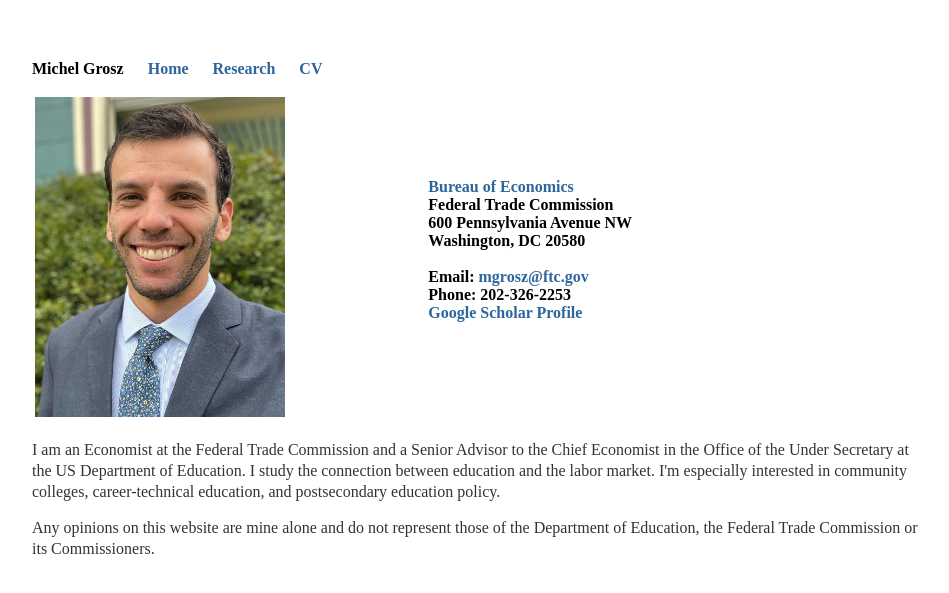
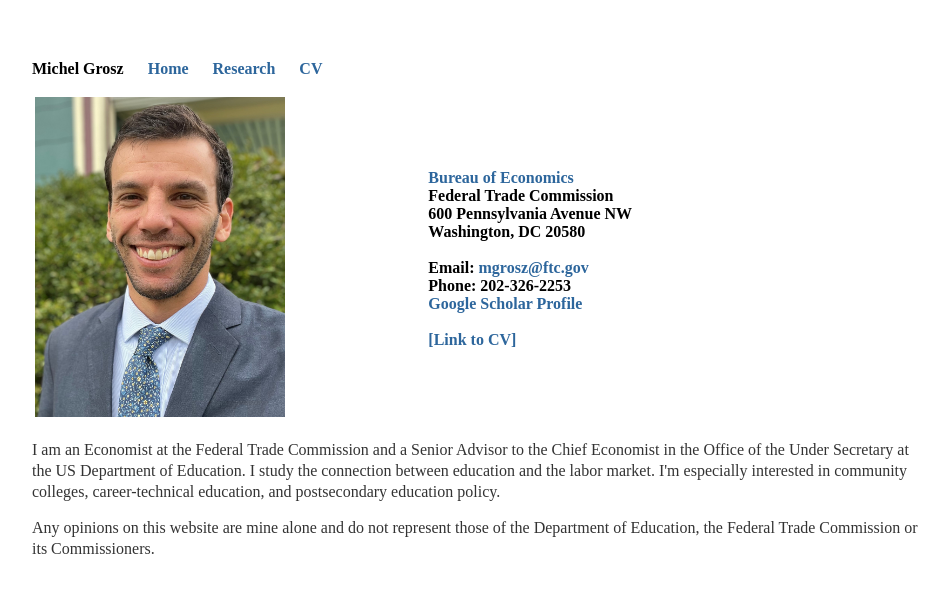
Before and after one commit to mzgrosz/mzgrosz.github.io, a Jekyll site: the page built from index.html, in a window 1280 px wide. Shown: the top 593 px of the page, without its empty margins (160-1109 px from the left). Built offline with Jekyll 4.4.1, drawn with Linux system fonts in a browser that asks for light colours.

Commit message:
Update index.html

```diff
--- a/index.html
+++ b/index.html
@@ -14,6 +14,7 @@ title: Michel Grosz
 	 Email: <a href="mailto:mgrosz@ftc.gov">mgrosz@ftc.gov</a><br>
 	 Phone: 202-326-2253 <br>
 	 <a href="https://scholar.google.com/citations?user=En3qbL4AAAAJ&hl=en" target="_blank">Google Scholar Profile</a><br><br>
+	 <a href="https://mzgrosz.github.io/cv/GroszCV_2304.pdf" target="_blank">[Link to CV]</a>
 
 
   </tr>
```
